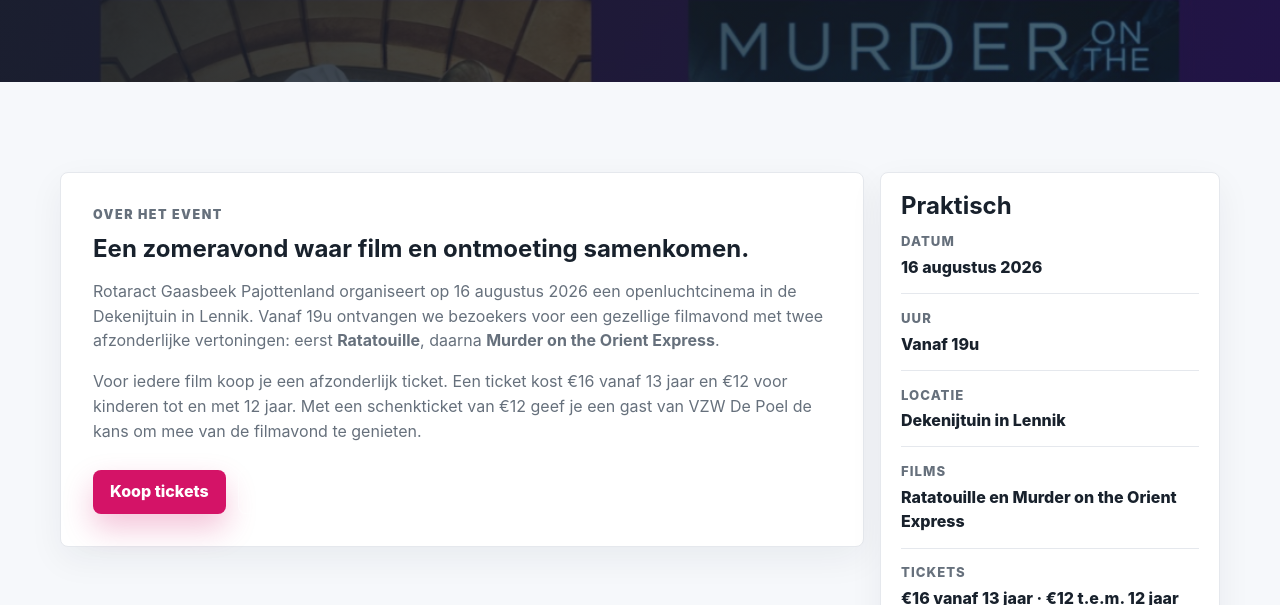
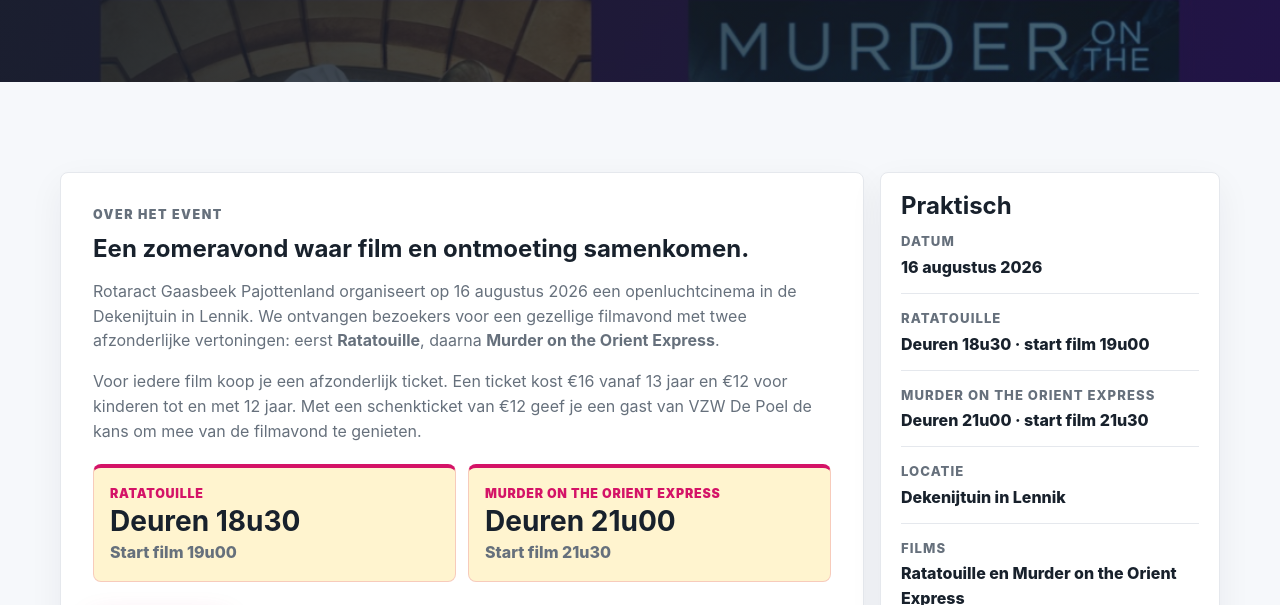
Before and after one commit to rotaractgaasbeek/website, a plain HTML site: page openluchtcinema.html in a window 1280 px wide. Shown: the part 347-952 px from the top of the page. Drawn offline with Linux system fonts and the light colour scheme; a script that the page names is missing.

Commit message:
verbetering event website

```diff
--- a/assets/css/styles.css
+++ b/assets/css/styles.css
@@ -223,6 +223,17 @@ textarea {
   background: var(--cranberry-dark);
 }
 
+.button--gold {
+  color: var(--ink);
+  background: var(--gold);
+  box-shadow: 0 14px 30px rgba(243, 178, 60, 0.3);
+}
+
+.button--gold:hover {
+  color: var(--ink);
+  background: #E2A12B;
+}
+
 .button--secondary {
   color: var(--paper);
   background: rgba(255, 255, 255, 0.16);
@@ -833,6 +844,18 @@ textarea {
   color: var(--muted);
 }
 
+.event-detail__main .button--secondary {
+  color: var(--ink);
+  background: var(--paper);
+  border-color: var(--line);
+}
+
+.event-detail__main .button--secondary:hover {
+  color: var(--cranberry);
+  border-color: rgba(212, 19, 103, 0.35);
+  box-shadow: 0 12px 30px rgba(24, 33, 44, 0.08);
+}
+
 .event-program {
   margin-top: 1.5rem;
 }
@@ -1301,6 +1324,16 @@ textarea {
   text-transform: uppercase;
 }
 
+.cinema-ticket-time {
+  margin: 0 0 0.85rem;
+  padding: 0.7rem 0.8rem;
+  color: var(--ink);
+  background: #FFF4CF;
+  border-left: 4px solid var(--gold);
+  border-radius: var(--radius);
+  font-weight: 850;
+}
+
 .cinema-ticket-options {
   display: grid;
   grid-template-columns: repeat(3, minmax(0, 1fr));
@@ -1331,6 +1364,49 @@ textarea {
 .gift-ticket-note p {
   margin: 0.35rem 0 0;
   color: var(--muted);
+}
+
+.cinema-times {
+  display: grid;
+  grid-template-columns: repeat(2, minmax(0, 1fr));
+  gap: 0.75rem;
+  margin-top: 1.25rem;
+}
+
+.cinema-time-card {
+  padding: 1rem;
+  border: 1px solid rgba(212, 19, 103, 0.18);
+  border-top: 4px solid var(--cranberry);
+  border-radius: var(--radius);
+  background: #FFF4CF;
+}
+
+.cinema-time-card span,
+.cinema-time-card small {
+  display: block;
+}
+
+.cinema-time-card span {
+  color: var(--cranberry);
+  font-size: 0.78rem;
+  font-weight: 900;
+  letter-spacing: 0.06em;
+  text-transform: uppercase;
+}
+
+.cinema-time-card strong {
+  display: block;
+  margin-top: 0.25rem;
+  color: var(--ink);
+  font-size: clamp(1.25rem, 2.4vw, 1.75rem);
+  line-height: 1.05;
+}
+
+.cinema-time-card small {
+  margin-top: 0.25rem;
+  color: var(--muted);
+  font-size: 1rem;
+  font-weight: 800;
 }
 
 .ticket-quantities {
@@ -1770,6 +1846,10 @@ textarea {
 }
 
 @media (max-width: 640px) {
+  .cinema-times {
+    grid-template-columns: 1fr;
+  }
+
   .cinema-ticket-options {
     grid-template-columns: 1fr;
   }
--- a/openluchtcinema.html
+++ b/openluchtcinema.html
@@ -106,8 +106,20 @@
           <article class="event-detail__main">
             <p class="eyebrow">Over het event</p>
             <h2>Een zomeravond waar film en ontmoeting samenkomen.</h2>
-            <p>Rotaract Gaasbeek Pajottenland organiseert op 16 augustus 2026 een openluchtcinema in de Dekenijtuin in Lennik. Vanaf 19u ontvangen we bezoekers voor een gezellige filmavond met twee afzonderlijke vertoningen: eerst <strong>Ratatouille</strong>, daarna <strong>Murder on the Orient Express</strong>.</p>
+            <p>Rotaract Gaasbeek Pajottenland organiseert op 16 augustus 2026 een openluchtcinema in de Dekenijtuin in Lennik. We ontvangen bezoekers voor een gezellige filmavond met twee afzonderlijke vertoningen: eerst <strong>Ratatouille</strong>, daarna <strong>Murder on the Orient Express</strong>.</p>
             <p>Voor iedere film koop je een afzonderlijk ticket. Een ticket kost €16 vanaf 13 jaar en €12 voor kinderen tot en met 12 jaar. Met een schenkticket van €12 geef je een gast van VZW De Poel de kans om mee van de filmavond te genieten.</p>
+            <div class="cinema-times" aria-label="Uren van de openluchtcinema">
+              <div class="cinema-time-card">
+                <span>Ratatouille</span>
+                <strong>Deuren 18u30</strong>
+                <small>Start film 19u00</small>
+              </div>
+              <div class="cinema-time-card">
+                <span>Murder on the Orient Express</span>
+                <strong>Deuren 21u00</strong>
+                <small>Start film 21u30</small>
+              </div>
+            </div>
             <div class="hero__actions">
               <a class="button button--primary" href="#tickets">Koop tickets</a>
               <a class="button button--secondary" href="events.html">Terug naar events</a>
@@ -117,7 +129,8 @@
             <h2>Praktisch</h2>
             <dl class="event-facts__list">
               <div><dt>Datum</dt><dd>16 augustus 2026</dd></div>
-              <div><dt>Uur</dt><dd>Vanaf 19u</dd></div>
+              <div><dt>Ratatouille</dt><dd>Deuren 18u30 · start film 19u00</dd></div>
+              <div><dt>Murder on the Orient Express</dt><dd>Deuren 21u00 · start film 21u30</dd></div>
               <div><dt>Locatie</dt><dd>Dekenijtuin in Lennik</dd></div>
               <div><dt>Films</dt><dd>Ratatouille en Murder on the Orient Express</dd></div>
               <div><dt>Tickets</dt><dd>€16 vanaf 13 jaar · €12 t.e.m. 12 jaar</dd></div>
@@ -177,6 +190,7 @@
 
             <fieldset class="cinema-ticket-group">
               <legend><span>Film 1</span>Ratatouille</legend>
+              <p class="cinema-ticket-time">Deuren 18u30 · start film 19u00</p>
               <div class="cinema-ticket-options">
                 <div class="field">
                   <label for="ratatouille-adult">Vanaf 13 jaar <span>€16</span></label>
@@ -195,6 +209,7 @@
 
             <fieldset class="cinema-ticket-group">
               <legend><span>Film 2</span>Murder on the Orient Express</legend>
+              <p class="cinema-ticket-time">Deuren 21u00 · start film 21u30</p>
               <div class="cinema-ticket-options">
                 <div class="field">
                   <label for="orient-adult">Vanaf 13 jaar <span>€16</span></label>
```
Also changed, not shown: rally.html (+1 -1 lines).
